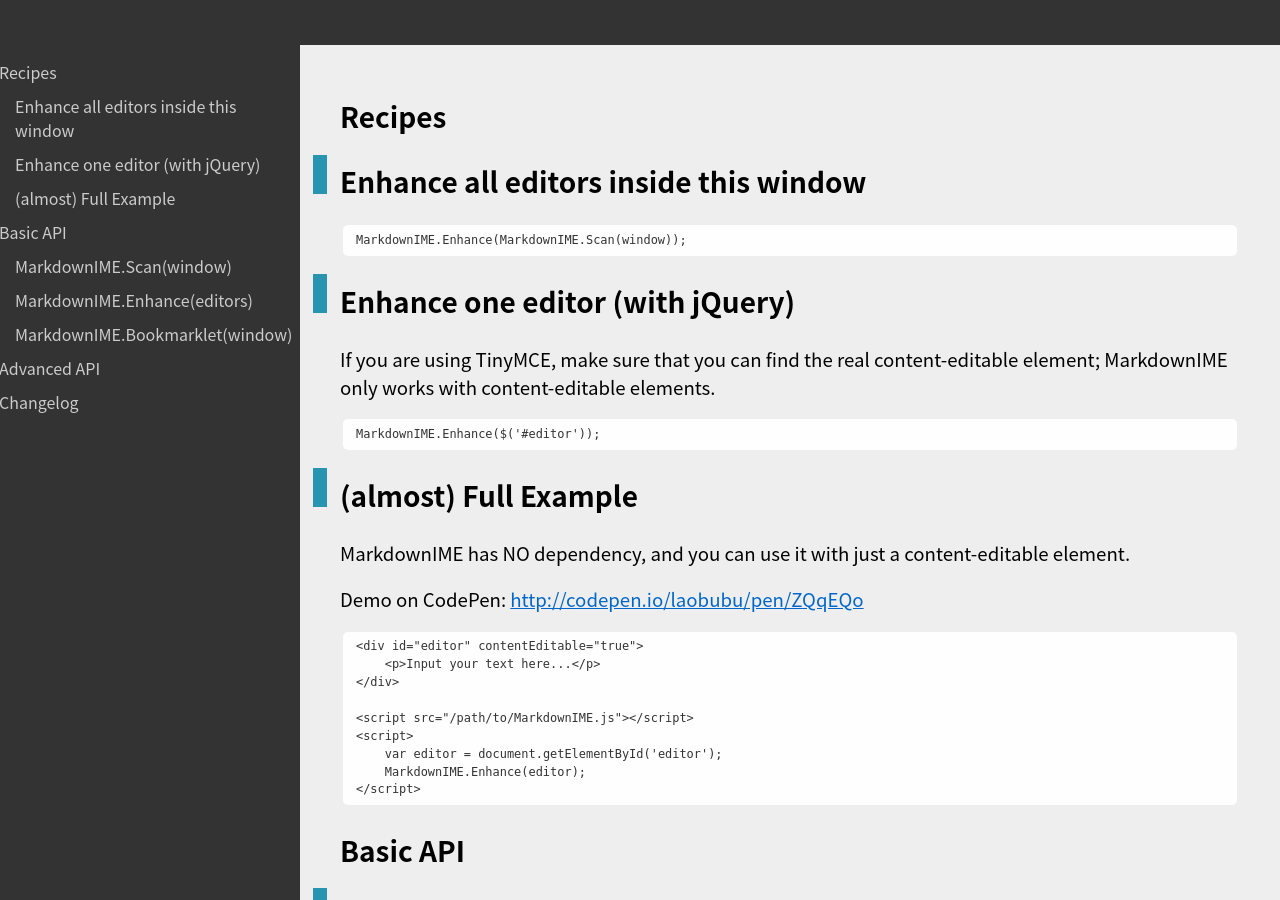
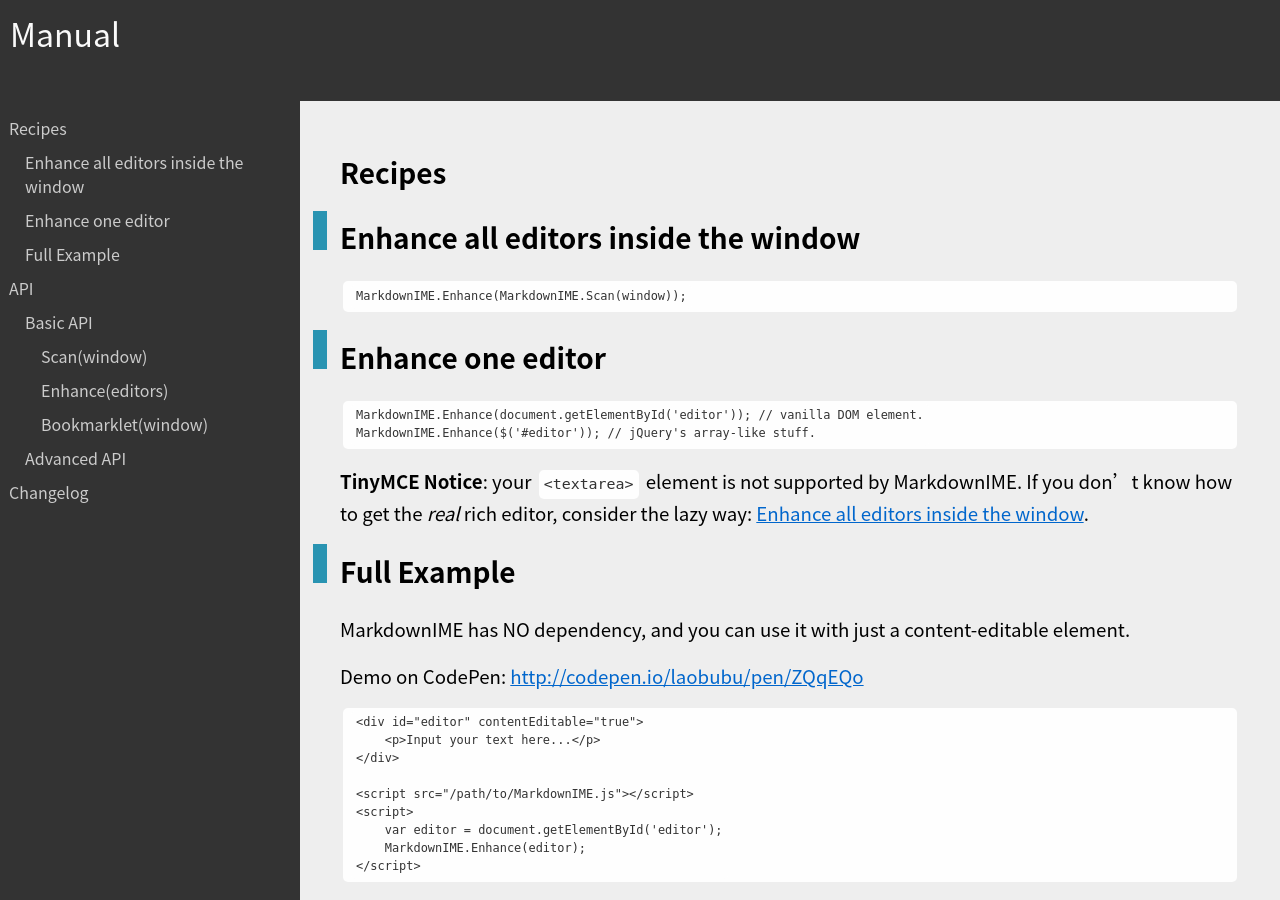
Before and after one commit to laobubu/MarkdownIME, a Jekyll site: the page built from manual.md, in a window 1280 px wide and 900 px high. Built offline with Jekyll 4.4.1, drawn with Linux system fonts in a browser that asks for light colours; nearby versions of some CDN libraries; some of the changed text lies outside the part shown.

Commit message:
More Update

````diff
--- a/_layouts/post.html
+++ b/_layouts/post.html
@@ -2,6 +2,7 @@
 layout: default
 ---
 
+<h1 id="title">{{ page.title }}</h1>
 <div id="toc"></div>
 <section id="s2" class="toc-source">
     {{ content }}
@@ -9,3 +10,8 @@
 
 <script src="https://code.jquery.com/jquery-2.1.4.min.js"></script>
 <script src="toc.js"></script>
+
+<style>
+    #title{ margin: 10px;  color: #FAFAFA; font-weight: normal; }
+    #toc  { padding-left: 20px; }
+</style>
--- a/manual.md
+++ b/manual.md
@@ -5,21 +5,22 @@
 
 # Recipes
 
-## Enhance all editors inside this window
+## Enhance all editors inside the window
 
 ```javascript
 MarkdownIME.Enhance(MarkdownIME.Scan(window));
 ```
 
-## Enhance one editor (with jQuery)
-
-If you are using TinyMCE, make sure that you can find the real content-editable element; MarkdownIME only works with content-editable elements.
+## Enhance one editor
 
 ```javascript
-MarkdownIME.Enhance($('#editor'));
+MarkdownIME.Enhance(document.getElementById('editor')); // vanilla DOM element.
+MarkdownIME.Enhance($('#editor')); // jQuery's array-like stuff.
 ```
 
-## (almost) Full Example
+**TinyMCE Notice**: your `<textarea>` element is not supported by MarkdownIME. If you don't know how to get the *real* rich editor, consider the lazy way: [Enhance all editors inside the window](#Enhance%20all%20editors%20inside%20the%20window).
+
+## Full Example
 
 MarkdownIME has NO dependency, and you can use it with just a content-editable element.
 
@@ -37,13 +38,22 @@
 </script>
 ```
 
-# Basic API
+# API
 
-## MarkdownIME.Scan(window)
+Every API is under `MarkdownIME` namespace; you shall add `MarkdownIME.` prefix.
+
+```javascript
+var editors1 = Scan(window); // Wrong :(
+var editors2 = MarkdownIME.Scan(window); // Correct :)
+```
+
+## Basic API
+
+### Scan(window)
 
 Return all content-editable elements inside the window, which could be enhanced by MarkdownIME.
 
-## MarkdownIME.Enhance(editors)
+### Enhance(editors)
 
 Enhance one or more editor, making MarkdownIME work on.
 
@@ -51,18 +61,17 @@
 
 Return one or more `MarkdownIME.Editor` instances if successful.
 
-## MarkdownIME.Bookmarklet(window)
+### Bookmarklet(window)
 
 Scan and enhance all editors, then show a notice.
 
 Return nothing.
 
-# Advanced API
+## Advanced API
 
 Here is a Travis-CI generated document: [http://build.laobubu.net/MarkdownIME/doc/](http://build.laobubu.net/MarkdownIME/doc/)
 
 However, reading the [source code](https://github.com/laobubu/MarkdownIME) is always the best solution.
-
 
 # Changelog
 
````
Also changed, not shown: other parts of manual.md (+1 -0 lines).
